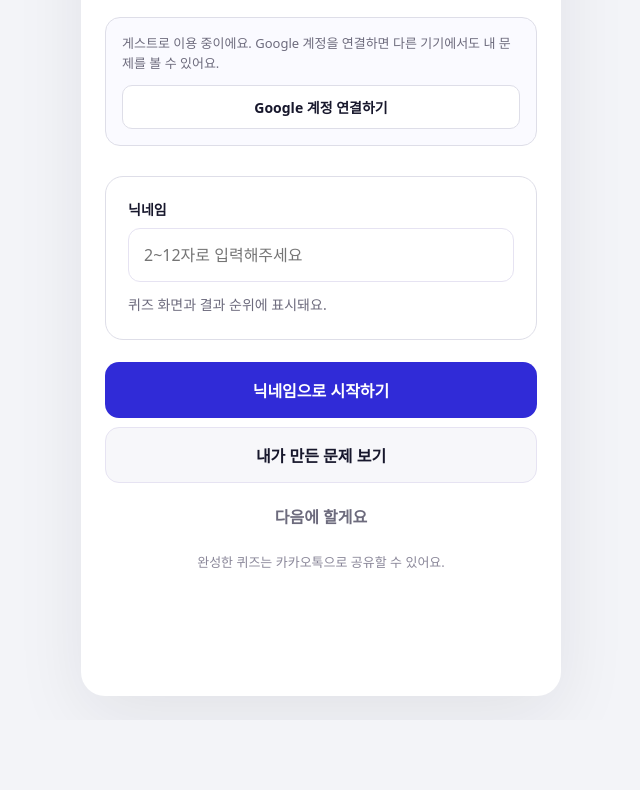
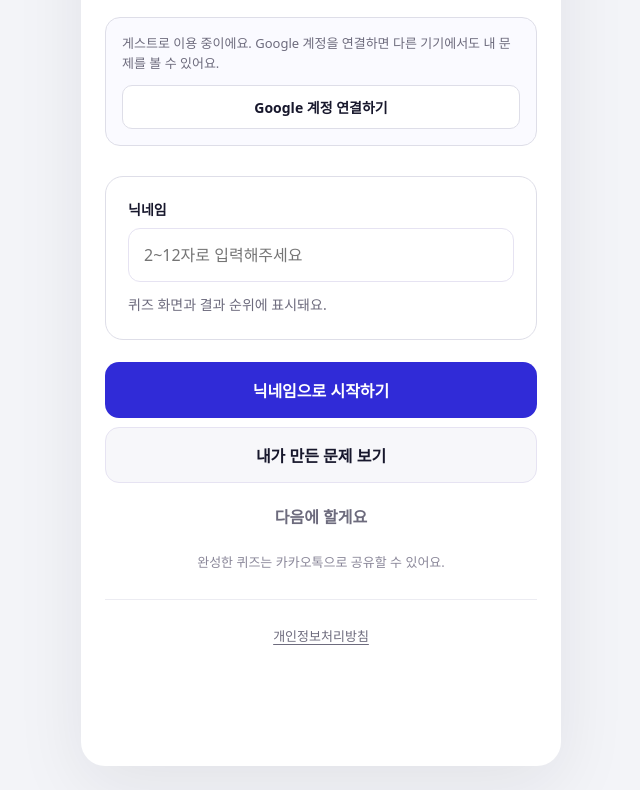
Before and after one commit to EUNneun/guessmind, a website: page index.html in a window 1280 px wide. Shown: the part 353-1143 px from the top of the page, without its empty margins (319-959 px from the left). Before the commit the page ends 1073 px from the top, so only its background shows below. Drawn offline with Linux system fonts and the light colour scheme; no server answers.

Commit message:
Link privacy policy from GuessMind app

```diff
--- a/index.html
+++ b/index.html
@@ -119,6 +119,7 @@
       <div class="choices" id="decoyChoices" style="margin-top:22px"></div>
       <p id="decoyGenerationStatus" class="generation-status" role="status" aria-live="polite" hidden></p><div class="actions"><button id="saveQuestionButton" class="primary" onclick="saveQuestion()">이대로 문제 저장</button><button id="regenerateDecoys" class="secondary" onclick="generateAI(this)">오답 다시 만들기 · 3회 남음</button></div>
     </section>
+    <footer style="padding:24px 0 8px;text-align:center;border-top:1px solid #ececf2;margin-top:28px"><a href="/privacy.html" style="color:#6d6b7d;font-size:13px;text-decoration:underline;text-underline-offset:3px">개인정보처리방침</a></footer>
   </main>
   <div id="quizSticky" class="sticky" style="display:none"><button id="nextBtn" class="primary" disabled onclick="nextQuestion()">다음 문제</button></div>
   <div id="toast" style="position:absolute;left:20px;right:20px;bottom:24px;background:#17172c;color:white;padding:15px 17px;border-radius:15px;text-align:center;font-size:14px;font-weight:750;opacity:0;pointer-events:none;transition:.25s;z-index:20"></div>
```
